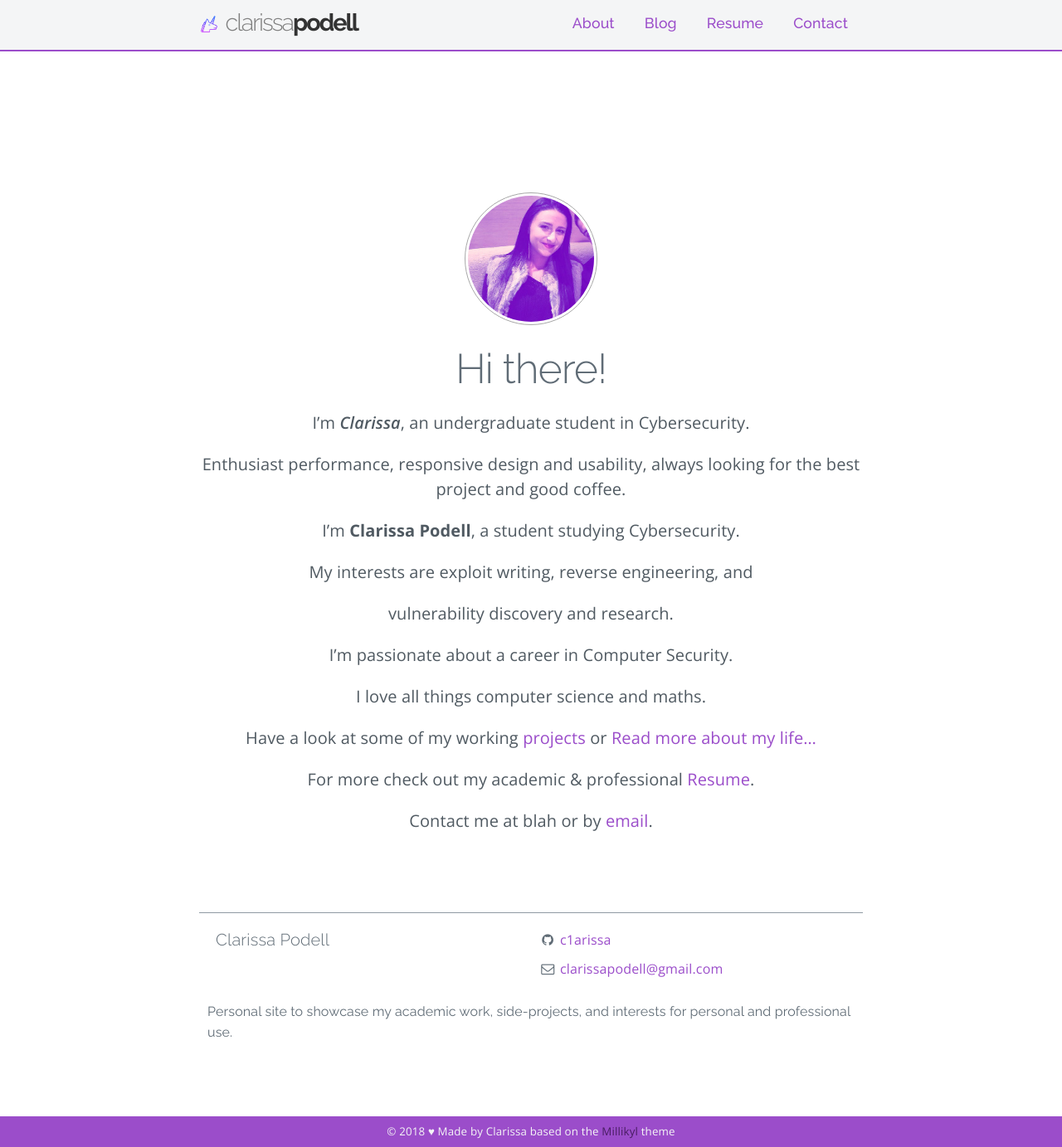
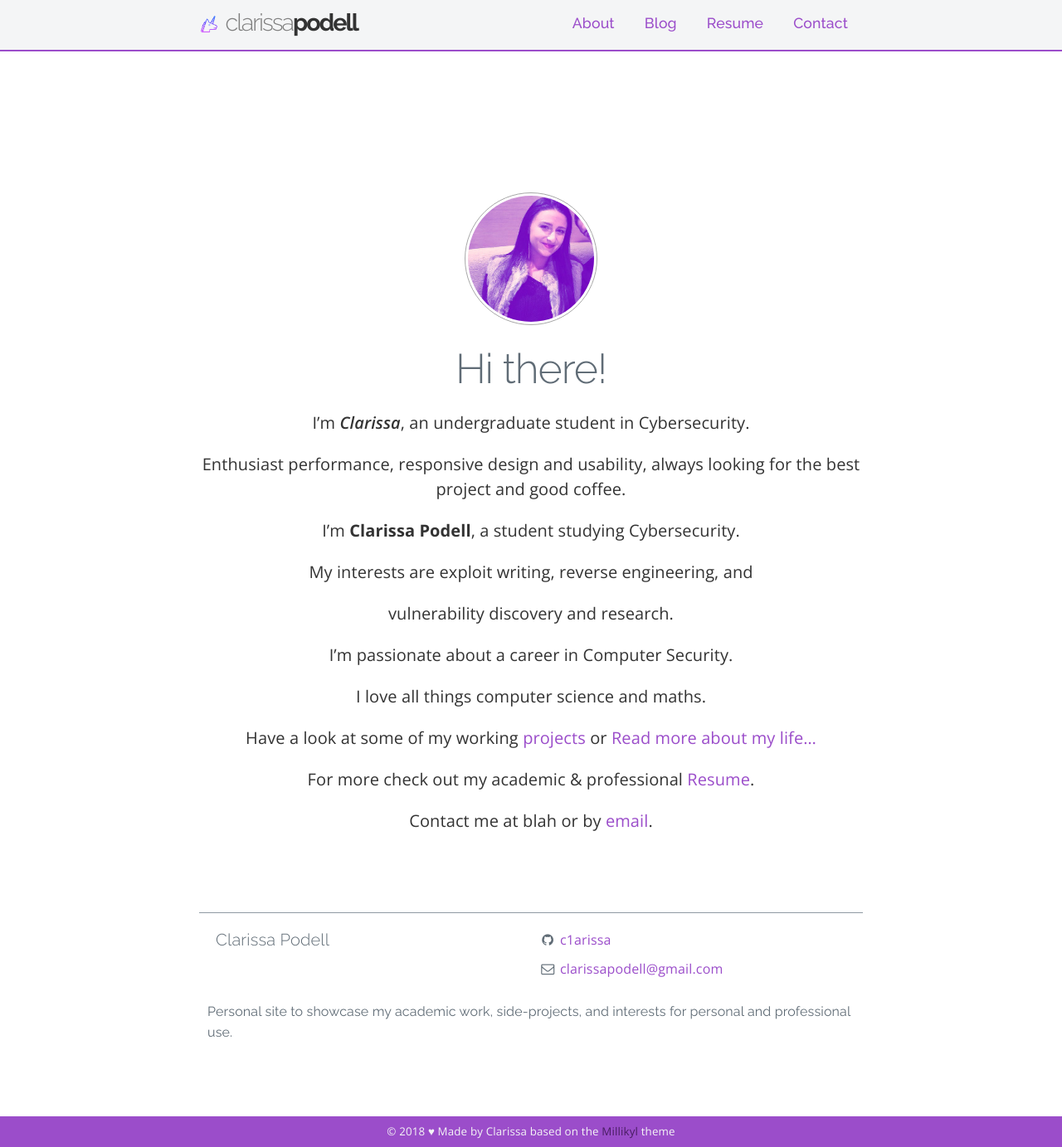
Before and after one commit to c1arissa/c1arissa.github.io, a Jekyll site: the page built from index.md, in a window 1280 px wide and 1383 px high. Shown: the whole window at 83% size. Built offline with Jekyll 4.4.1, drawn with Linux system fonts in a browser that asks for light colours; nearby versions of some CDN libraries; a style sheet for code colours, icons or effects is not loaded.

Commit message:
Update main.scss

```diff
--- a/css/main.scss
+++ b/css/main.scss
@@ -321,7 +321,7 @@ hr {
 		font-weight:400;
 		line-height:1.5;
 		letter-spacing: 0.01rem;
-		color:#505a62;
+		color:#333333;
 		margin-top:20px;
 		margin-bottom:10px;
 		font-size:2.0rem; //24 px
```
